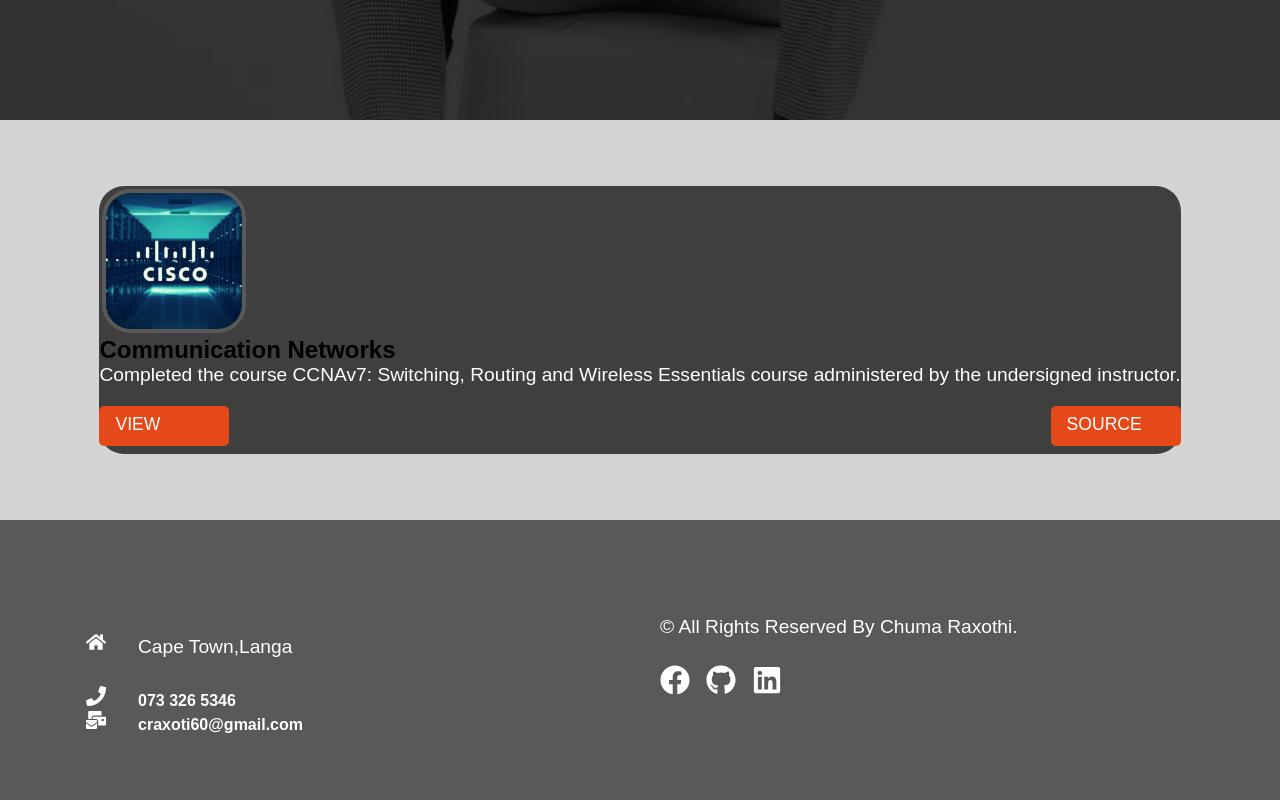
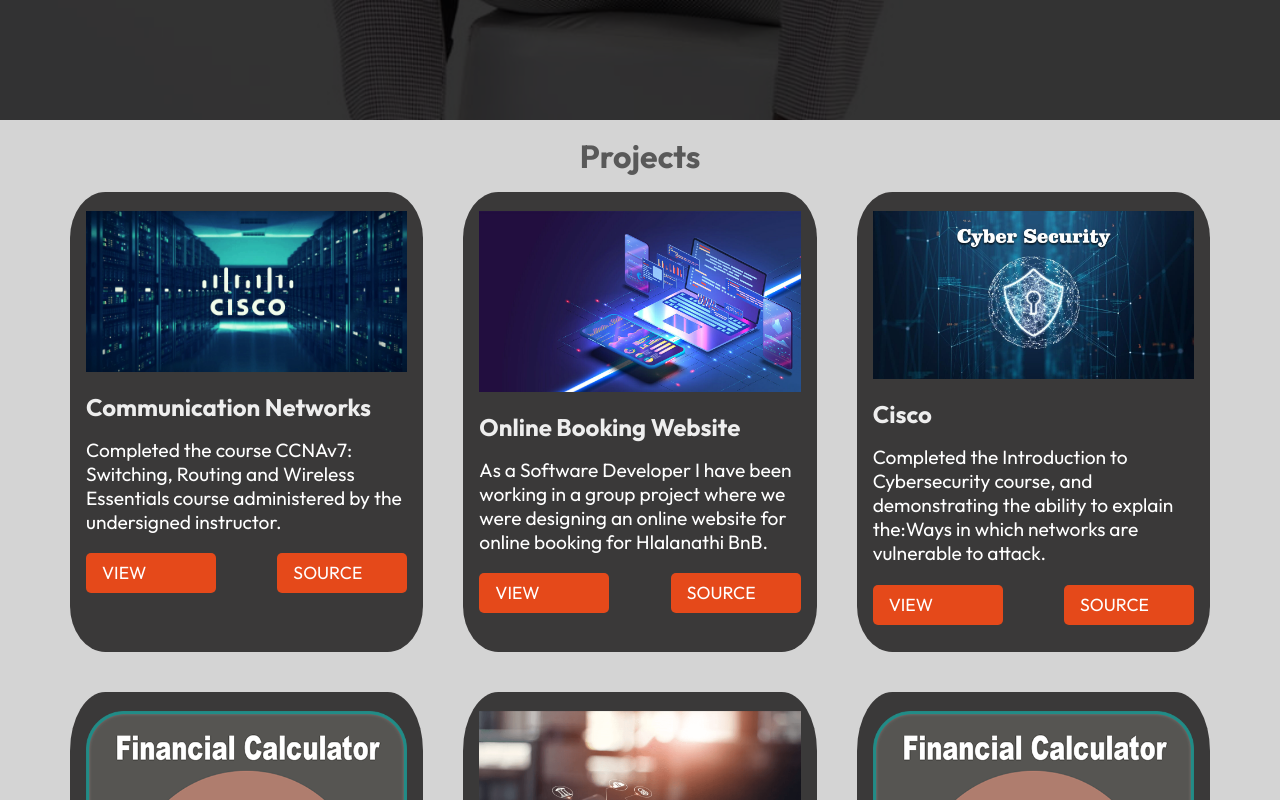
Before and after one commit to Chuma-rxt/portfolio-react, a React (Create React App) app: page / in a window 1280 px wide. Shown: the part 680-1480 px from the top of the page. Built offline with nearby package versions, Linux system fonts and the light colour scheme.

Commit message:
added projects to home page

```diff
--- a/src/components/Home1.js
+++ /dev/null
@@ -1,38 +0,0 @@
-import "./Home1Styles.css";
-
-import React from 'react'
-import Cis from "../assets/Cisco-Courses.jpg";
-import { NavLink } from "react-router-dom";
-
-function Home1(props) {
-    const { someProp } = props;
-
-  return (
-    <div className="slide-container">
-        <div className="slide-content">
-            <div className="card-wrapper">
-                <div className="card">
-                    <div className="image-content">
-                        <span className="overlay"></span>
-
-                        <div className="card-image">
-                            <img src={Cis} className="card-img" alt="true" />
-                        </div>
-                    </div>
-                    <div className="card-content">
-                        <h2 className="name"> Communication Networks</h2>
-                        <p className="description">Completed the course CCNAv7: Switching, Routing and Wireless Essentials course administered by the undersigned instructor.</p>
-
-                        <div className="pro-btn">
-                            <NavLink to={props.view} className="bTn">VIEW</NavLink>
-                            <NavLink to={props.source} className="bTn">SOURCE</NavLink>
-                        </div>
-                    </div>
-                </div>
-            </div>
-        </div>
-    </div>
-  )
-}
-
-export default Home1;
--- a/src/components/Home1Styles.css
+++ /dev/null
@@ -1,34 +0,0 @@
-*{
-    margin: 0;
-    padding: 0;
-    box-sizing: border-box;
-    font-family: sans-serif;
-}
-.slide-container{
-    min-height: 50vh;
-    display: flex;
-    align-items: center;
-    justify-content: center;
-
-
-}
-.slide-content{
-   margin: 0 40px;
-}
-.card{
-    border-radius: 25px;
-    background-color: #403F3F;
-}
-.card-image{
-    position: relative;
-    height: 150px;
-    width: 150px;
-    padding: 3px;
-}
-.card-image .card-img{
-    height: 100%;
-    width: 100%;
-    object-fit: cover;
-    border-radius: 20%;
-    border: 4px solid #595959;
-}
--- a/src/routes/Home.js
+++ b/src/routes/Home.js
@@ -3,13 +3,15 @@
 import  HeroImg from "../components/HeroImg";
 import  Footer from "../components/Footer";
 import Home1 from "../components/Home1";
+import Work from "../components/Work";
 
 const Home = () => {
   return (
     <div>
       <NavBar />
       <HeroImg />
-      <Home1 />
+
+      <Work />
       <Footer />
     </div>
   )
```
Also changed, not shown: src/components/Home1crad.js (deleted).
